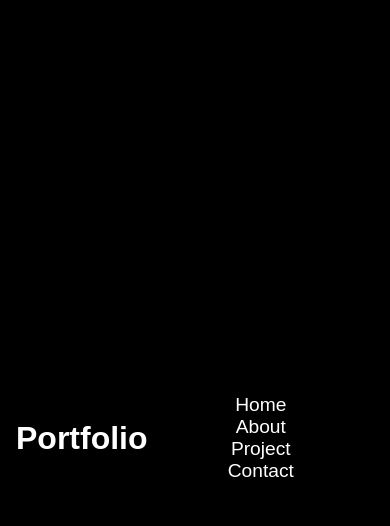
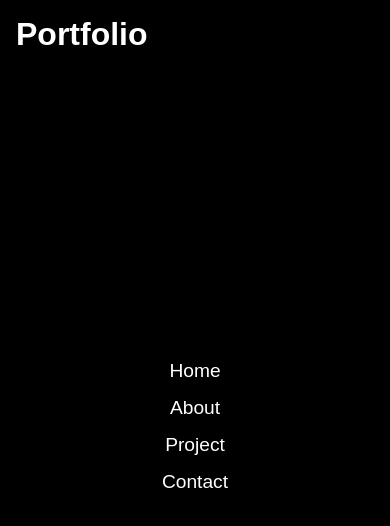
Before and after one commit to Fatuma2117/fatuma-portfolio, a React (Create React App) app: page / in a window 390 px wide. Shown: the top 526 px of the page. Built offline with nearby package versions, Linux system fonts and the light colour scheme.

Commit message:
changed styling on fonts and links spacings

```diff
--- a/src/components/App.css
+++ b/src/components/App.css
@@ -62,6 +62,17 @@ ul{
     width:100%;
     height: 100vh;
     background:black;
+    position:absolute;
+    top: 0;
+    left: 0;
+    z-index: -3;
+  }
+  .nav-main li{
+    padding: 1rem 0;
+    font-size: 2rem;
+  }
+  .nav-main li a{
+    font-size: 2rem;
 
   }
 
--- a/src/components/Navbar/Navbar.jsx
+++ b/src/components/Navbar/Navbar.jsx
@@ -2,6 +2,7 @@ import "../Navbar/Navbar.css";
 
 import React from "react";
 import { Link } from "react-router-dom";
+import {FaBars} from "react-icons/fa"
 
 export const Navbar = () => {
   return (
@@ -23,6 +24,9 @@ export const Navbar = () => {
           <Link to="/contact">Contact</Link>
         </li>
       </ul>
+      <div className="hamburger">
+        <FaBars/>
+      </div>
     </div>
   );
 };
```
